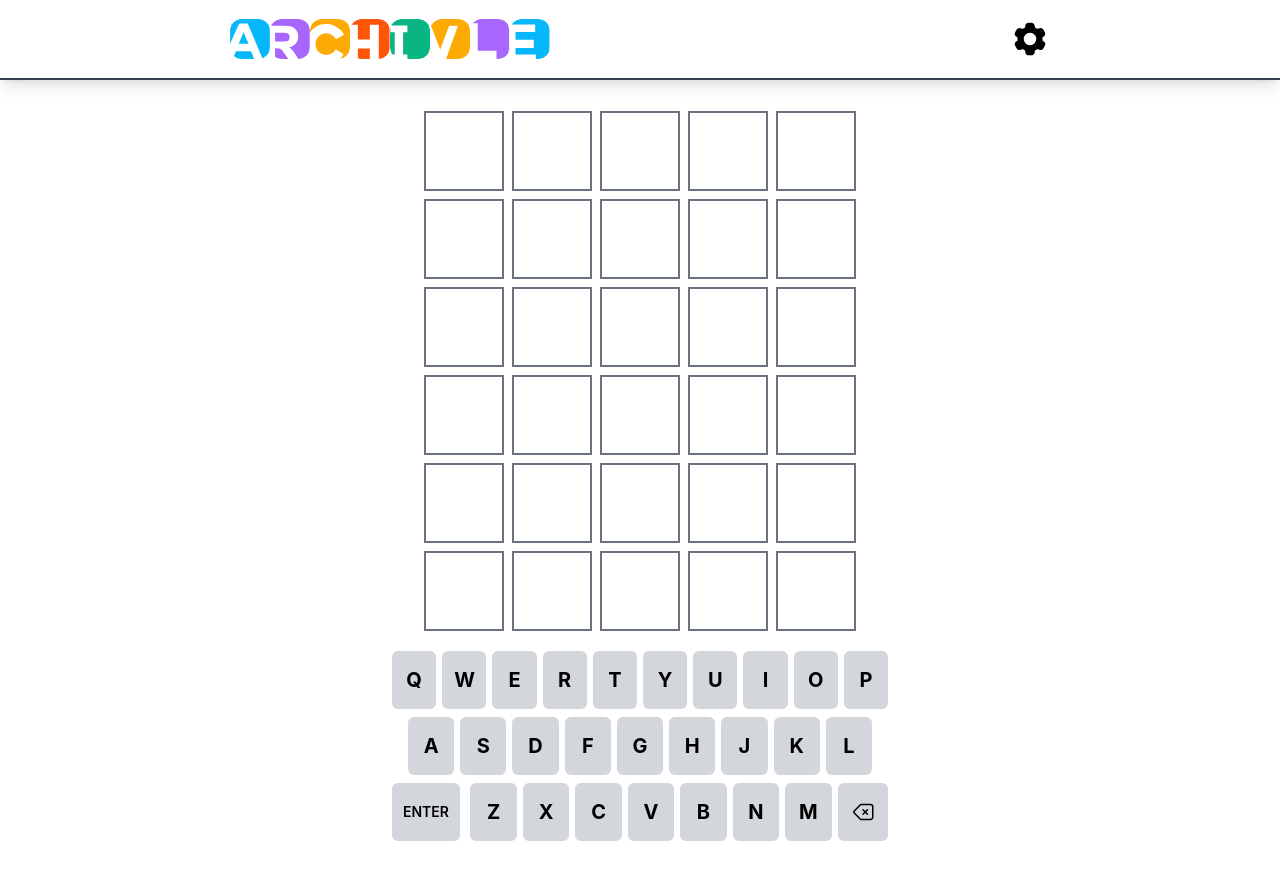
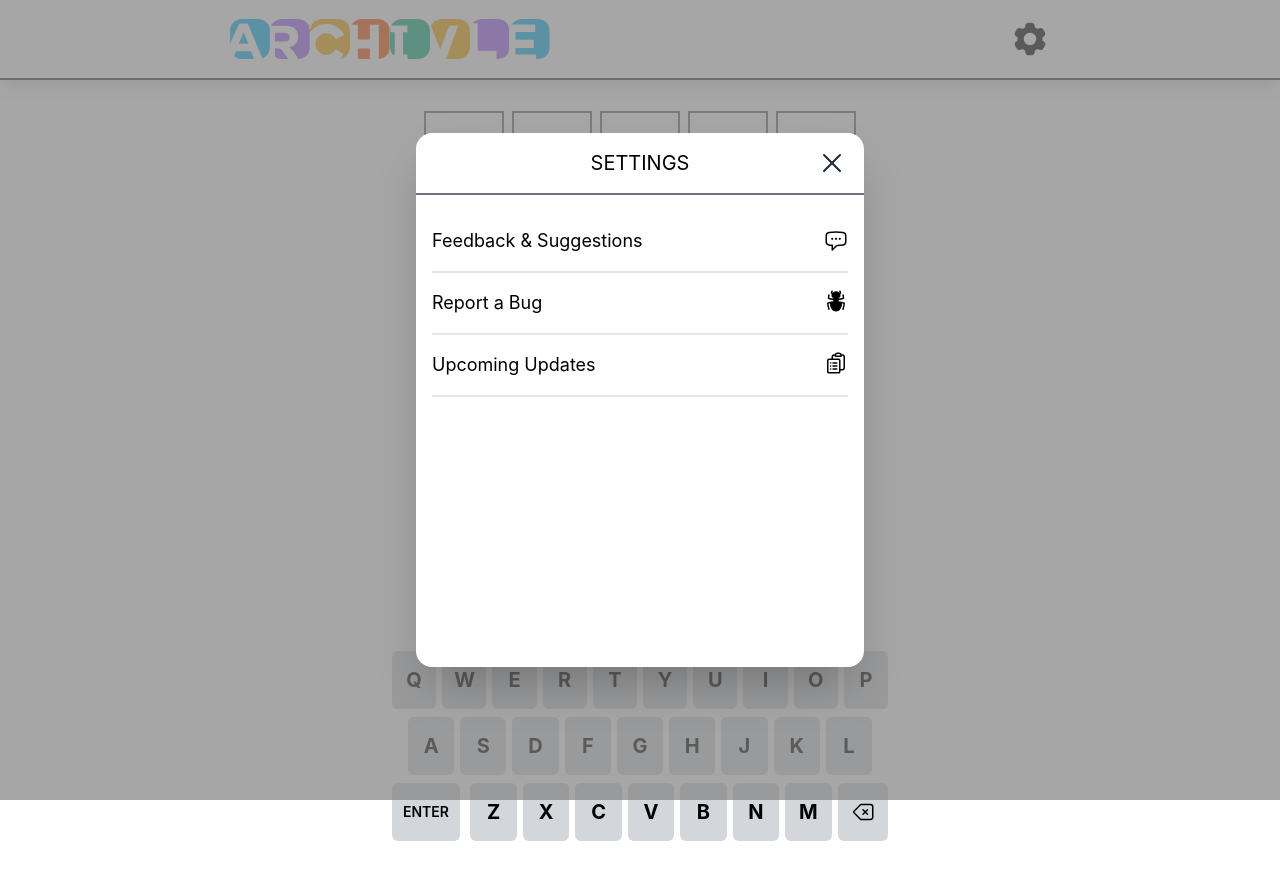
Before and after one commit to lukeclimen/wordle-archive, a Vue app: page / in a window 1280 px wide. Both pictures are taken after a click on the icon 1030 px from the left and 39 px from the top of the page. Built offline with nearby package versions, Linux system fonts and the light colour scheme.

Commit message:
Wire up open/close for modal

```diff
--- a/src/App.vue
+++ b/src/App.vue
@@ -1,5 +1,9 @@
 <template>
-  <SiteHeader />
+  <SiteHeader @openSettings="handleToggleSettings('open')" />
+  <SettingsModal
+    :class="{ hidden: settingsClosed }"
+    @close="handleToggleSettings('closed')"
+  />
   <div class="h-screen md:max-w-md lg:max-w-lg mx-auto py-3 flex flex-col justify-center">
     <div class="flex flex-col gap-y-2 pb-3">
       <GridRow
@@ -25,6 +29,7 @@ import { useGameStore } from './stores/GameStore';
 import GridRow from './components/GridRow.vue';
 import KeyBoard from './components/KeyBoard.vue';
 import SiteHeader from './components/SiteHeader.vue';
+import SettingsModal from './components/SettingsModal.vue';
 
 const gameStore = useGameStore();
 const { getCorrectLetterArray, getwrongGuessLetterArray, getwrongPositionLetterArray } =
@@ -34,6 +39,7 @@ const gridRowContents = computed(() => gameStore.getGuessList);
 const activeRow = computed(() => gameStore.getGuessCount);
 const currentRowGuess = computed(() => gameStore.getCurrentGuessWord);
 const shortWideScreen = ref(false);
+const settingsClosed = ref(true);
 
 const handleLetterPress = (content) => {
   if (content === 'enter') {
@@ -43,6 +49,10 @@ const handleLetterPress = (content) => {
   } else {
     gameStore.addLetterToGuess(content);
   }
+};
+
+const handleToggleSettings = (settingsModalStatus) => {
+  settingsClosed.value = settingsModalStatus === 'closed' ? true : false;
 };
 
 onMounted(() => {
--- a/src/components/SiteHeader.vue
+++ b/src/components/SiteHeader.vue
@@ -3,13 +3,17 @@
     class="flex flex-row items-center justify-around w-full h-20 border-b-2 border-gray-700 shadow-lg"
   >
     <LogoIcon />
-    <Cog6ToothIcon class="cursor-pointer w-10 aspect-square" />
+    <Cog6ToothIcon
+      class="cursor-pointer w-10 aspect-square"
+      @click="$emit('openSettings')"
+    />
   </div>
 </template>
 
 <script setup>
 import LogoIcon from '../assets/LogoIcon.vue';
 import { Cog6ToothIcon } from '@heroicons/vue/24/solid';
+defineEmits('openSettings');
 </script>
 
 <style scoped></style>
```
